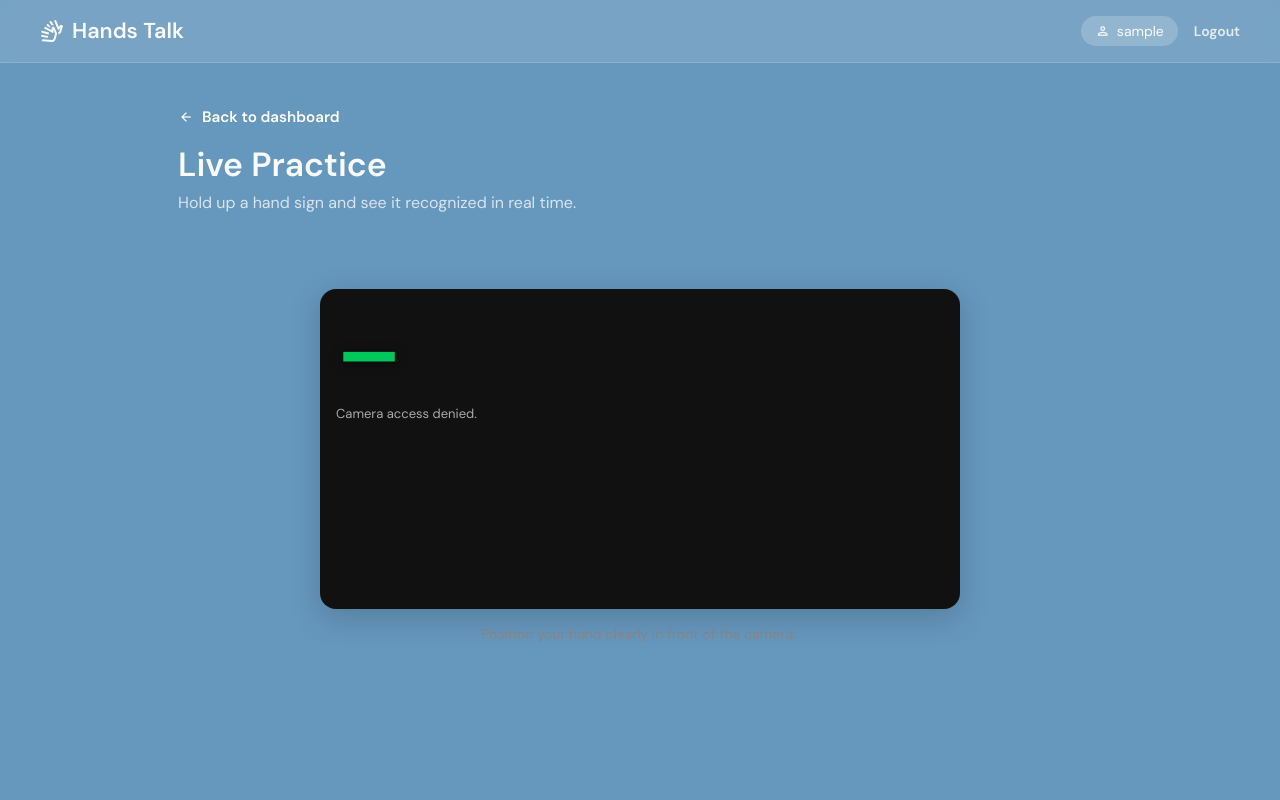
After one commit to robertmullis/ASL-Learner, a Flask app: template templates/live.html in a window 1280 px wide. The commit adds this page. Run offline with Flask 3, Linux system fonts and the light colour scheme; the template is opened without the code that fills it: most values are stand-ins (such as "Sample title", 1, 10 or a date in 2020); parts of the project's set-up code (start-up, migrations or seed data) failed here and were passed over.

Commit message:
added live practice

```diff
--- a/src/main.py
+++ b/src/main.py
@@ -6,7 +6,7 @@ import cv2
 import mediapipe as mp
 import base64
 from datetime import datetime, timezone, timedelta
-from src.models import db, User
+from models import db, User
 from argon2 import PasswordHasher
 
 ph = PasswordHasher()
@@ -14,7 +14,7 @@ curr_dir = os.path.dirname(os.path.abspath(__file__))
 template_path = os.path.join(curr_dir, "..", "templates")
 
 app = Flask(__name__, template_folder=template_path)
-app.secret_key = os.environ.get('SECRET_KEY', os.environ.get('FALLBACK_DEV_KEY'))
+app.secret_key = "supersecretkey"
 app.static_folder = os.path.join(os.path.dirname(__file__), '..', 'static')
 app.config['SQLALCHEMY_DATABASE_URI'] = os.environ.get(
     'DATABASE_URL',
@@ -201,6 +201,45 @@ def predict():
 
     return jsonify({'predicted': predicted_char, 'correct': is_correct})
 
+@app.route("/live")
+def live():
+    if 'user_id' not in session:
+        return redirect(url_for('login'))
+    return render_template('live.html', username=session['username'])
+
+@app.route('/predict_live', methods=['POST'])
+def predict_live():
+    if 'user_id' not in session:
+        return jsonify({'error': 'Unauthorized'}), 401
+
+    data = request.get_json()
+    image_data = data['image']
+
+    header, encoded = image_data.split(',', 1)
+    img_bytes = base64.b64decode(encoded)
+    np_arr = np.frombuffer(img_bytes, np.uint8)
+    frame = cv2.imdecode(np_arr, cv2.IMREAD_COLOR)
+    frame_rgb = cv2.cvtColor(frame, cv2.COLOR_BGR2RGB)
+
+    results = get_hands().process(frame_rgb)
+    if not results.multi_hand_landmarks:
+        return jsonify({'predicted': None, 'error': 'No hand detected'})
+
+    hand_landmarks = results.multi_hand_landmarks[0]
+    data_aux = []
+    x_ = [lm.x for lm in hand_landmarks.landmark]
+    y_ = [lm.y for lm in hand_landmarks.landmark]
+    for lm in hand_landmarks.landmark:
+        data_aux.append(lm.x - min(x_))
+        data_aux.append(lm.y - min(y_))
+
+    prediction = model.predict([np.asarray(data_aux)])
+    try:
+        predicted_char = LABELS_DICT[int(prediction[0])]
+    except (ValueError, KeyError):
+        predicted_char = str(prediction[0]).upper()
+
+    return jsonify({'predicted': predicted_char})
 
 if __name__ == "__main__":
     app.run(debug=True)
--- a/static/css/index.css
+++ b/static/css/index.css
@@ -89,6 +89,22 @@ main {
     max-width: 980px;
     margin: 0 auto;
     padding: 44px 28px 72px;
+}
+
+.category-image {
+    margin-bottom: 32px;
+    display: flex;
+    justify-content: center;
+}
+
+.category-image img,
+#expandable-img {
+    width: 50%;
+    max-width: 800px;
+    height: auto;
+    border-radius: 12px;
+    cursor: zoom-in;
+    transition: opacity 0.2s;
 }
 
 .welcome {
@@ -297,9 +313,10 @@ main {
 .modal-content {
     transition: transform 0.1s ease-out;
     /* Smooth zooming */
-    max-width: none;
-    /* Allow it to exceed screen width */
+    max-width: 92vw;
     max-height: 90vh;
+    width: auto;
+    height: auto;
     user-select: none;
 }
 
@@ -356,6 +373,12 @@ main {
     .card-actions {
         flex-direction: column;
     }
+
+    .category-image img,
+    #expandable-img {
+        width: 100%;
+        max-width: 100%;
+    }
 }
 
 @media (max-width: 400px) {
--- /dev/null
+++ b/static/js/live.js
@@ -0,0 +1,58 @@
+const video    = document.getElementById('webcam');
+const canvas   = document.getElementById('capture');
+const letterEl = document.getElementById('letter');
+const statusEl = document.getElementById('status');
+let running = false;
+
+async function startCamera() {
+    try {
+        const stream = await navigator.mediaDevices.getUserMedia({ video: true });
+        video.srcObject = stream;
+        video.onloadedmetadata = () => {
+            canvas.width  = video.videoWidth;
+            canvas.height = video.videoHeight;
+            statusEl.textContent = 'Camera ready';
+            running = true;
+            loop();
+        };
+    } catch (e) {
+        statusEl.textContent = 'Camera access denied.';
+    }
+}
+
+async function loop() {
+    if (!running) return;
+
+    const ctx = canvas.getContext('2d');
+    ctx.save();
+    ctx.scale(-1, 1);
+    ctx.drawImage(video, -canvas.width, 0, canvas.width, canvas.height);
+    ctx.restore();
+
+    const imageData = canvas.toDataURL('image/jpeg', 0.7);
+
+    try {
+        const res = await fetch('/predict_live', {
+            method: 'POST',
+            headers: { 'Content-Type': 'application/json' },
+            body: JSON.stringify({ image: imageData })
+        });
+        const json = await res.json();
+
+        if (json.predicted) {
+            letterEl.textContent = json.predicted;
+            letterEl.className = 'predicted-letter';
+            statusEl.textContent = 'Hand detected';
+        } else {
+            letterEl.textContent = '–';
+            letterEl.className = 'predicted-letter no-hand';
+            statusEl.textContent = json.error || 'No hand detected';
+        }
+    } catch (_) {
+        statusEl.textContent = 'Prediction error';
+    }
+
+    setTimeout(loop, 200);
+}
+
+startCamera();
--- /dev/null
+++ b/templates/live.html
@@ -0,0 +1,118 @@
+<!DOCTYPE html>
+<html lang="en">
+<head>
+    <meta charset="UTF-8">
+    <title>Live Practice – Hands Talk</title>
+    <link href="https://fonts.googleapis.com/css2?family=DM+Sans:wght@400;600&display=swap" rel="stylesheet">
+    <link rel="stylesheet" href="https://fonts.googleapis.com/css2?family=Material+Symbols+Outlined" />
+    <link rel="stylesheet" href="{{ url_for('static', filename='css/index.css') }}">
+    <script src="{{ url_for('static', filename='js/live.js') }}" defer></script>
+    <style>
+        .live-wrapper {
+            display: flex;
+            flex-direction: column;
+            align-items: center;
+            gap: 16px;
+            padding: 32px 16px;
+        }
+        .video-container {
+            position: relative;
+            width: 640px;
+            max-width: 100%;
+            border-radius: 16px;
+            overflow: hidden;
+            box-shadow: 0 8px 32px rgba(0,0,0,0.18);
+            background: #111;
+        }
+        video {
+            width: 100%;
+            display: block;
+            transform: scaleX(-1); /* mirror */
+        }
+        .overlay {
+            position: absolute;
+            top: 16px;
+            left: 16px;
+            pointer-events: none;
+        }
+        .predicted-letter {
+            font-size: 96px;
+            font-weight: 700;
+            line-height: 1;
+            color: #00c85a;
+            text-shadow: 0 2px 12px rgba(0,0,0,0.5);
+            transition: color 0.2s;
+        }
+        .predicted-letter.no-hand {
+            font-size: 18px;
+            color: #888;
+        }
+        .status-bar {
+            font-size: 13px;
+            color: #aaa;
+            margin-top: 4px;
+        }
+        .tip {
+            color: #888;
+            font-size: 14px;
+            max-width: 500px;
+            text-align: center;
+        }
+        .back-link {
+            display: inline-flex;
+            align-items: center;
+            gap: 8px;
+            color: #fff;
+            text-decoration: none;
+            font-size: 0.95rem;
+            font-weight: 600;
+            margin-bottom: 16px;
+            transition: color 0.2s;
+        }
+        .back-link:hover {
+            color: #00c85a;
+        }
+        .back-link .material-symbols-outlined {
+            font-size: 1rem;
+        }
+    </style>
+</head>
+<body>
+    <header>
+        <a class="logo" href="/">
+            <span class="material-symbols-outlined">sign_language</span>
+            Hands Talk
+        </a>
+        <div class="header-right">
+            <span class="username-pill">
+                <span class="material-symbols-outlined">person</span>
+                {{ username }}
+            </span>
+            <a class="logout-link" href="/logout">Logout</a>
+        </div>
+    </header>
+
+    <main>
+        <div class="welcome">
+            <a class="back-link" href="/">
+                <span class="material-symbols-outlined">arrow_back</span>
+                Back to dashboard
+            </a>
+            <h1>Live Practice</h1>
+            <p>Hold up a hand sign and see it recognized in real time.</p>
+        </div>
+
+        <div class="live-wrapper">
+            <div class="video-container">
+                <video id="webcam" autoplay playsinline></video>
+                <canvas id="capture" style="display:none"></canvas>
+                <div class="overlay">
+                    <div class="predicted-letter" id="letter">–</div>
+                    <div class="status-bar" id="status">Starting camera…</div>
+                </div>
+            </div>
+            <p class="tip">Position your hand clearly in front of the camera..</p>
+        </div>
+    </main>
+</body>
+</html>
```
Also changed, not shown: static/css/live.css (added, +57 -0 lines), templates/index.html (+16 -3 lines).
